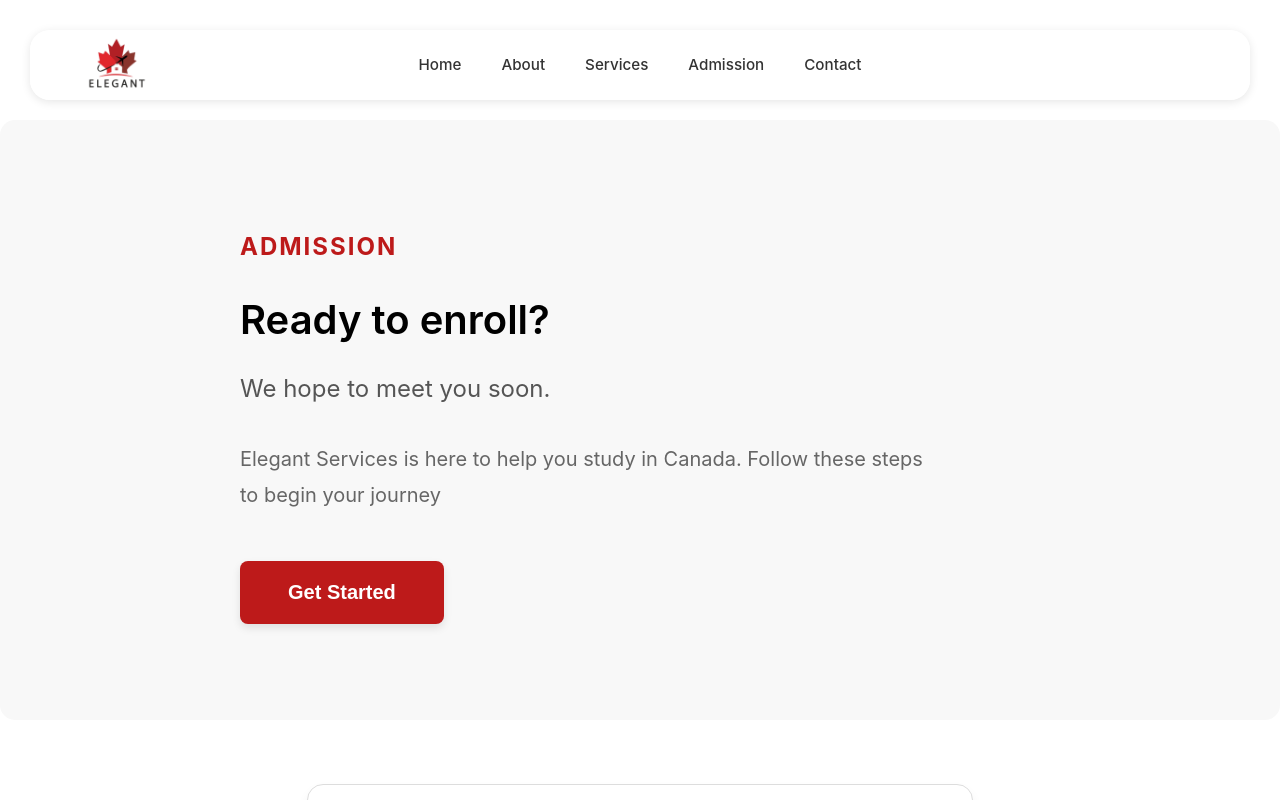
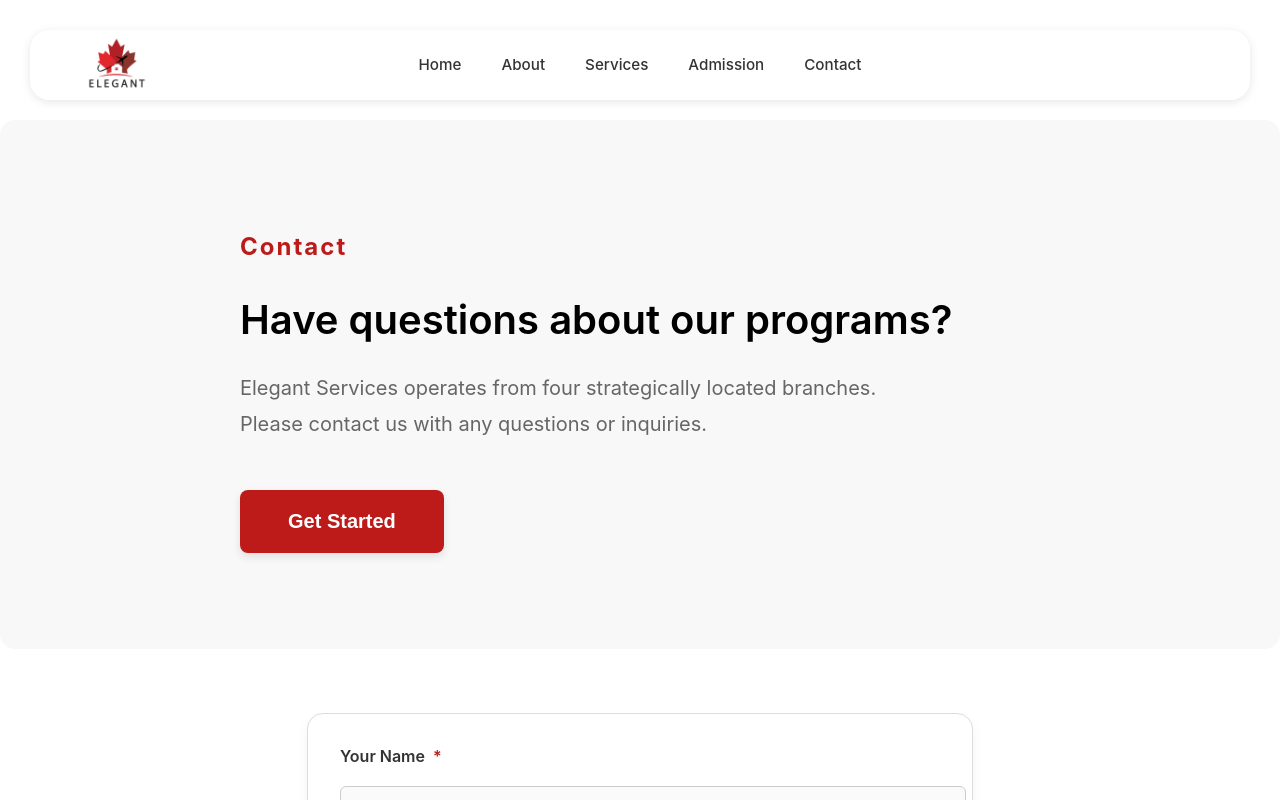
Before and after one commit to Eya024/Visa, a React (Create React App) app: page /contact in a window 1280 px wide. Shown: the top 800 px of the page. Built offline with nearby package versions, Linux system fonts and the light colour scheme.

Commit message:
contact.jsx-1

```diff
--- a/src/pages/Contact.jsx
+++ b/src/pages/Contact.jsx
@@ -7,12 +7,14 @@ const Contact = () => {
       {/* Admission Section */}
       <div className="admission-container">
         <div className="admission-content">
-          <h1 className="admission-title">ADMISSION</h1>
-          <h2 className="admission-subtitle">Ready to enroll?</h2>
-          <p className="admission-text">We hope to meet you soon.</p>
+          <h1 className="admission-title">Contact</h1>
+          <h2 className="admission-subtitle">Have questions about our programs?
+          </h2>
+
           <p className="admission-description">
-            Elegant Services is here to help you study in Canada. Follow these steps to begin your journey
-          </p>
+          Elegant Services operates from four strategically located branches. Please contact us with any questions or inquiries.
+
+</p>
           <button className="admission-button">Get Started</button>
         </div>
       </div>
```
